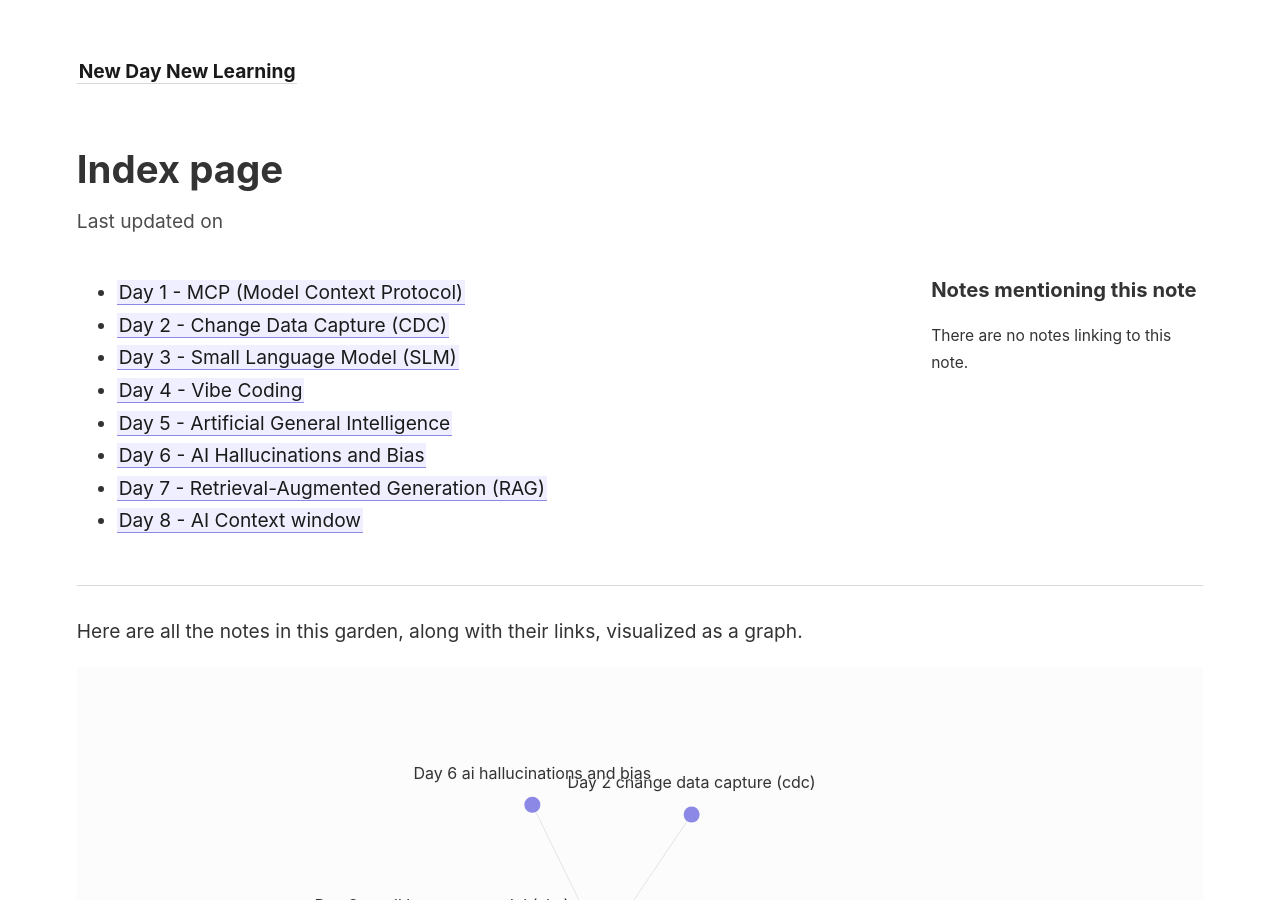
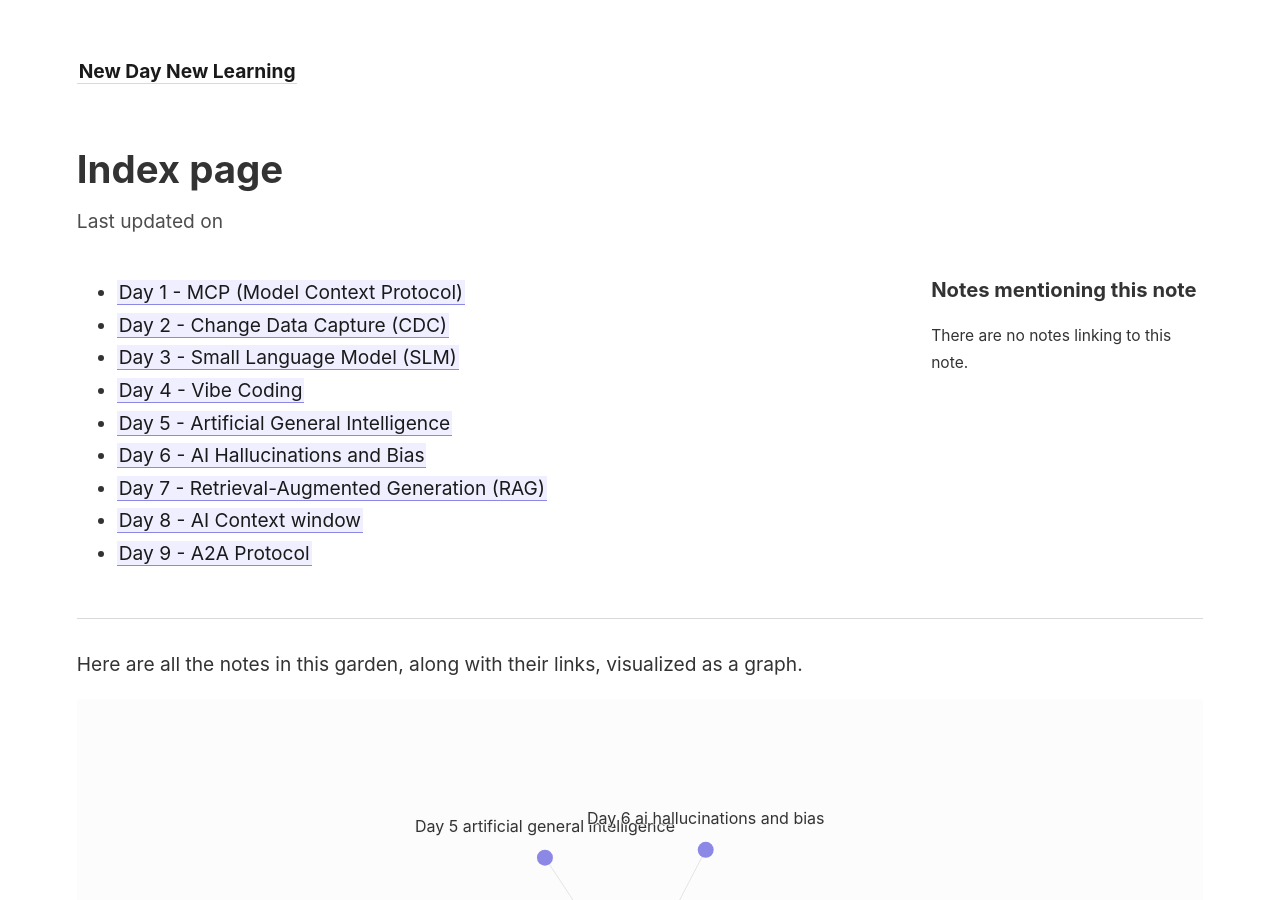
Before and after one commit to Ravikumar10593-hub/New-day-New-Learning, a Jekyll site: the page built from _notes/Index Page.md, in a window 1280 px wide and 900 px high. Built offline with Jekyll 4.4.1, drawn with Linux system fonts in a browser that asks for light colours.

Commit message:
"adding day 9 post to index"

```diff
--- a/_notes/Index Page.md
+++ b/_notes/Index Page.md
@@ -6,3 +6,4 @@
 -  [[Day 6 - AI Hallucinations and Bias]]
 -  [[Day 7 - Retrieval-Augmented Generation (RAG)]]
 - [[Day 8 - AI Context window]]
+- [[Day 9 - A2A Protocol]]
```
